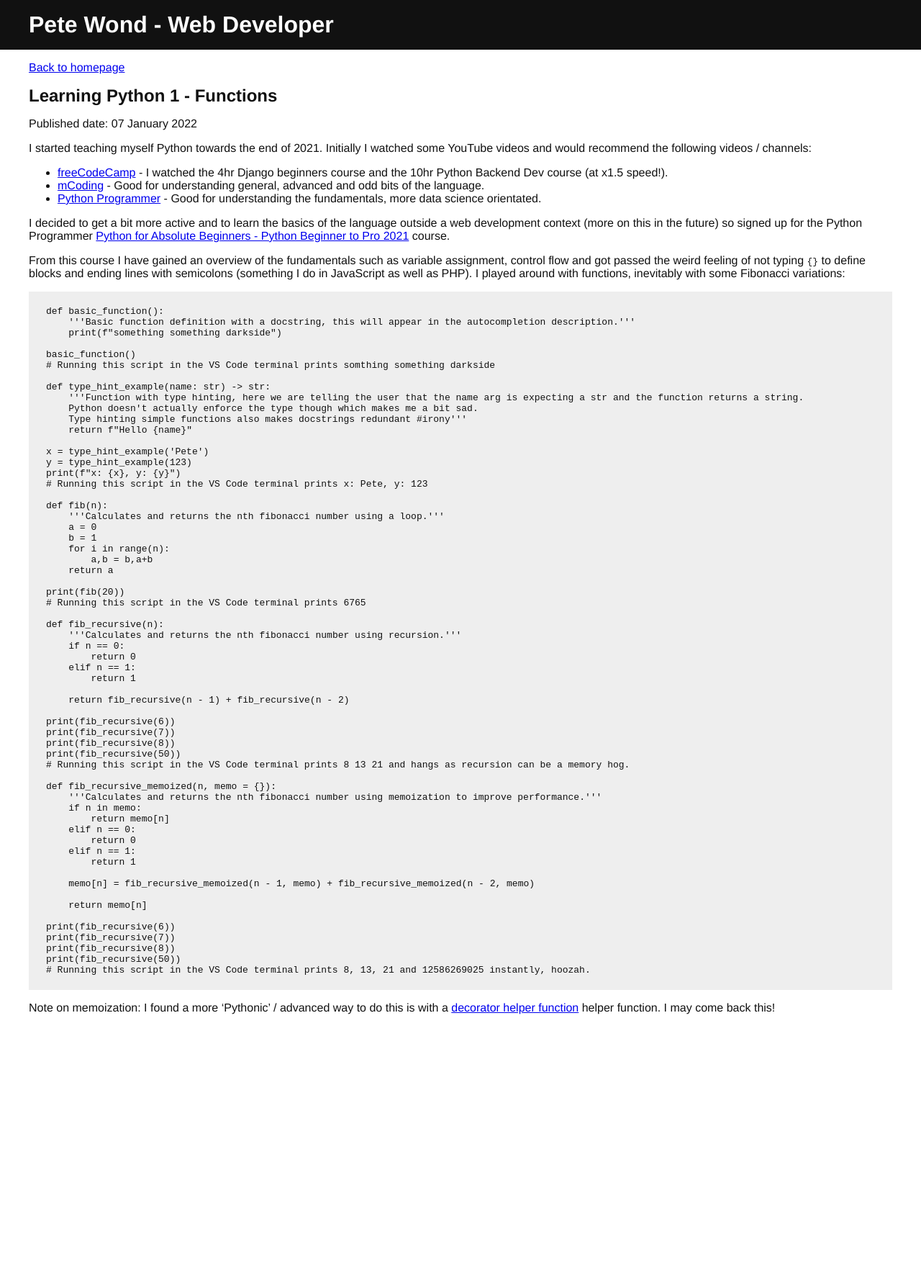
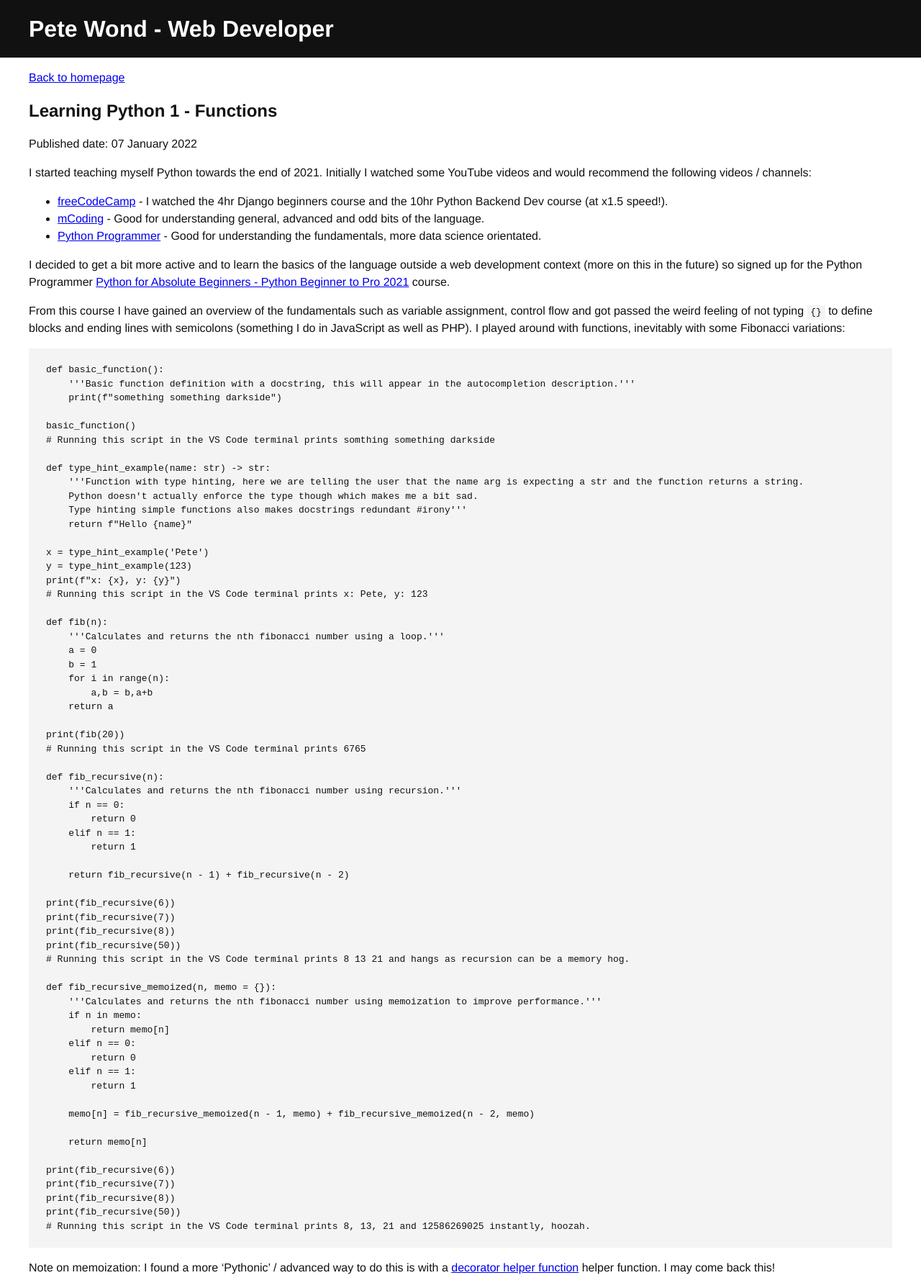
Before and after one commit to jagfiend/petewond.github.io, a Jekyll site: the page built from _posts/2022-01-07-learning-python-1-functions.md, in a window 1280 px wide. Shown: the whole page at 72% size. Built offline with Jekyll 4.4.1, drawn with Linux system fonts in a browser that asks for light colours; before the commit the page ends 1425 px from its top, so only the background shows below that.

Commit message:
tweak styles

```diff
--- a/Gemfile
+++ b/Gemfile
@@ -28,5 +28,4 @@ end
 # Performance-booster for watching directories on Windows
 gem "wdm", "~> 0.1.1", :platforms => [:mingw, :x64_mingw, :mswin]
 
-
 gem "webrick", "~> 1.7"
--- a/css/style.css
+++ b/css/style.css
@@ -1,6 +1,7 @@
 body {
     color: #111;
     font-family: "Helvetica Neue",Helvetica,Arial;
+    line-height: 1.5;
     margin: 0;
     padding: 0;
 }
@@ -49,8 +50,22 @@ h2, h3 {
     margin: 0 0 0.5rem;
 }
 
+code, pre {
+    background-color: #f4f4f4;
+    color: #111;
+}
+
+p > code,
+li > code,
+dd > code,
+td > code {
+    padding: .1rem .3rem .2rem;
+}
+
 pre {
-    background-color: #eee;
-    overflow-x: scroll;
     padding: 1.25rem 1.5rem;
 }
+
+pre code {
+    overflow-x: scroll;
+}
```
